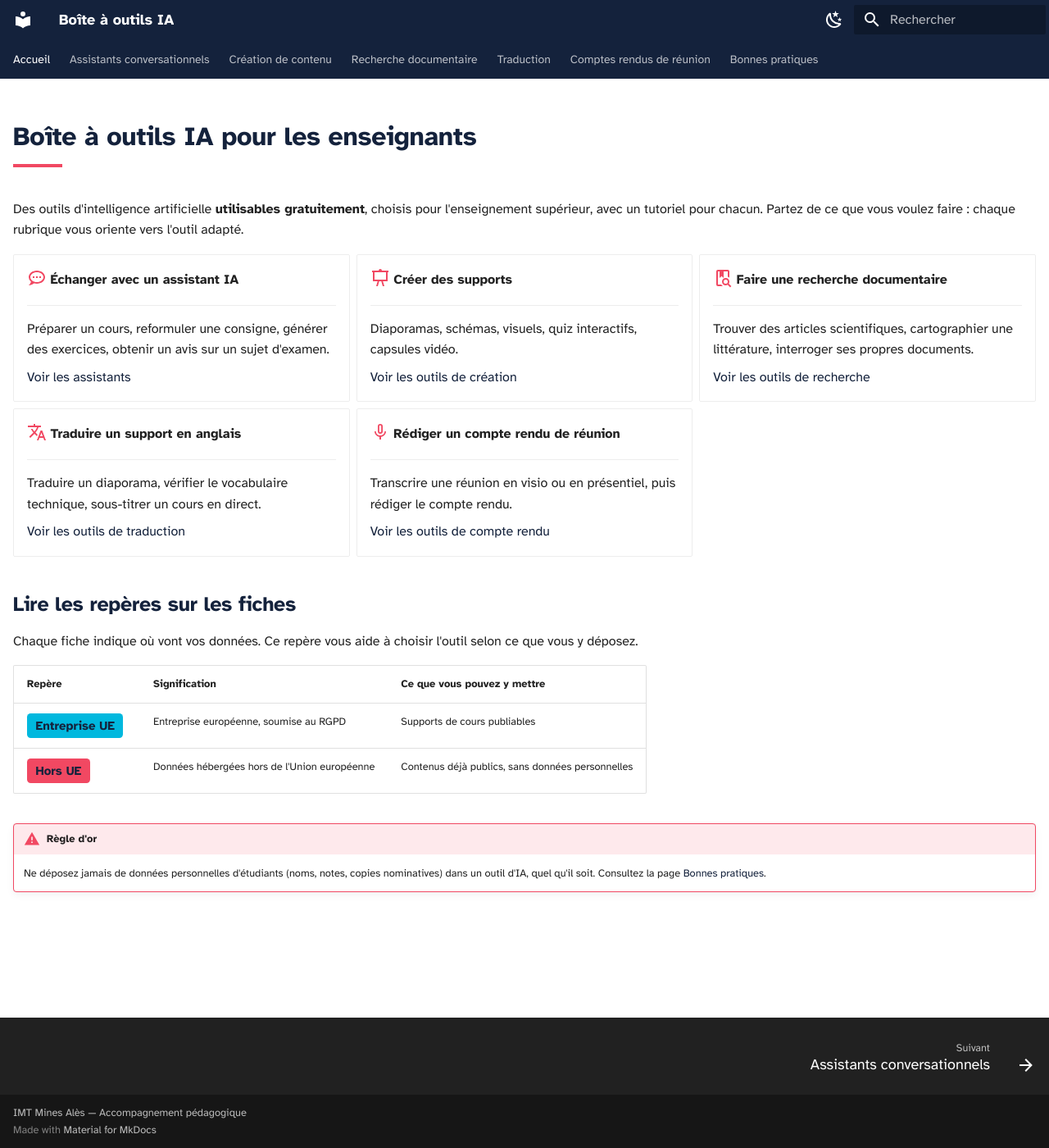
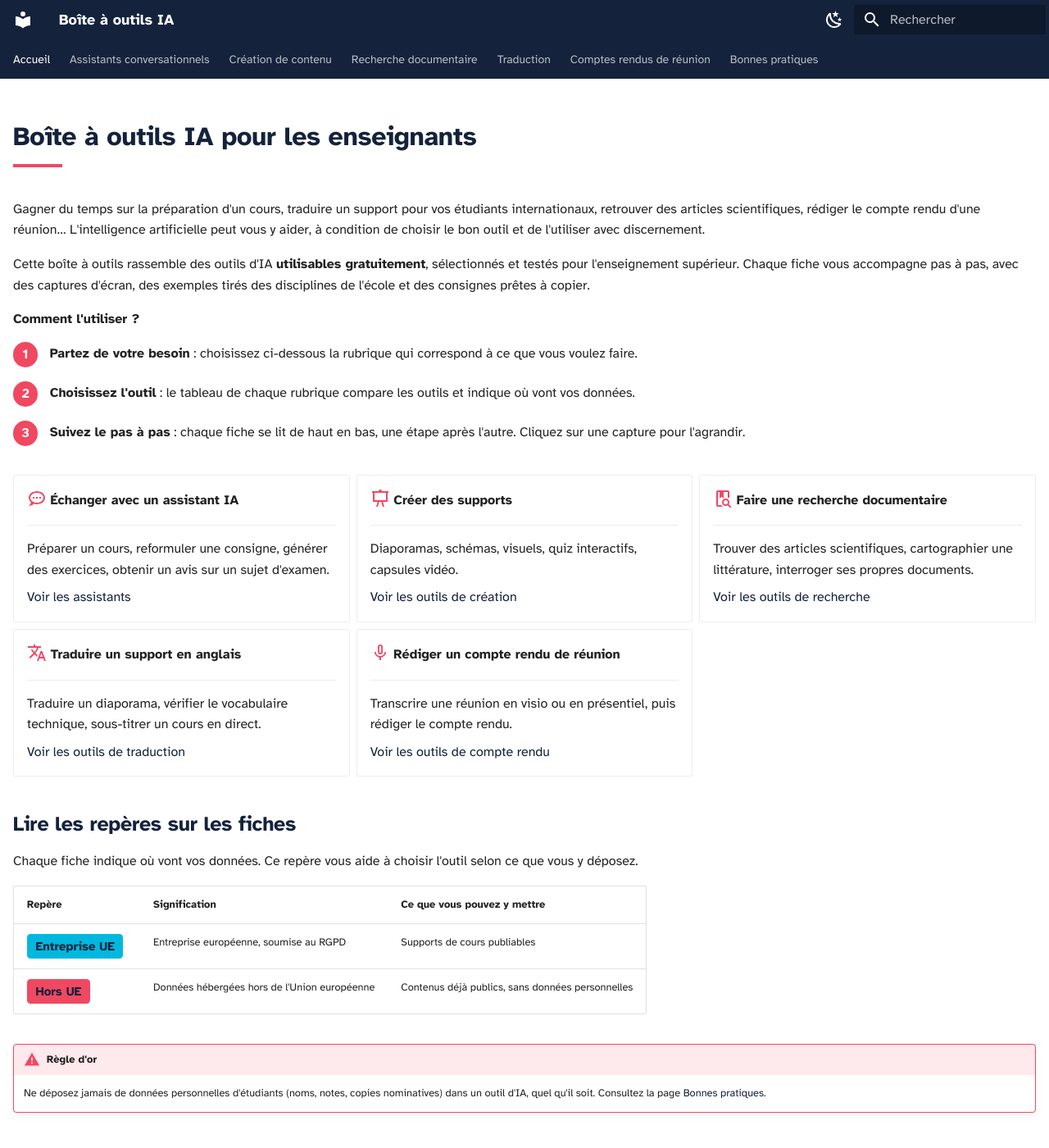
Before and after one commit to Celine-ferrier/Boite-outils-IA, an MkDocs documentation site: the page built from docs/index.md, in a window 1280 px wide and 1400 px high. Shown: the whole window at 82% size. Built offline with MkDocs 1.6.1 and Material for MkDocs 9.7.7, drawn with Linux system fonts in a browser that asks for light colours; some of the changed text lies outside the part shown.

Commit message:
Accueil : texte d'introduction, mode d'emploi en 3 étapes et contacts
Co-Authored-By: Claude Opus 5.5 <noreply@anthropic.com>
Claude-Session: https://claude.ai/code/session_01ADR9hzhyEw6Dc3N18BUyt5

```diff
--- a/docs/index.md
+++ b/docs/index.md
@@ -6,7 +6,15 @@ hide:
 
 # Boîte à outils IA pour les enseignants
 
-Des outils d'intelligence artificielle **utilisables gratuitement**, choisis pour l'enseignement supérieur, avec un tutoriel pour chacun. Partez de ce que vous voulez faire : chaque rubrique vous oriente vers l'outil adapté.
+Gagner du temps sur la préparation d'un cours, traduire un support pour vos étudiants internationaux, retrouver des articles scientifiques, rédiger le compte rendu d'une réunion… L'intelligence artificielle peut vous y aider, à condition de choisir le bon outil et de l'utiliser avec discernement.
+
+Cette boîte à outils rassemble des outils d'IA **utilisables gratuitement**, sélectionnés et testés pour l'enseignement supérieur. Chaque fiche vous accompagne pas à pas, avec des captures d'écran, des exemples tirés des disciplines de l'école et des consignes prêtes à copier.
+
+**Comment l'utiliser ?**
+
+1. **Partez de votre besoin** : choisissez ci-dessous la rubrique qui correspond à ce que vous voulez faire.
+2. **Choisissez l'outil** : le tableau de chaque rubrique compare les outils et indique où vont vos données.
+3. **Suivez le pas à pas** : chaque fiche se lit de haut en bas, une étape après l'autre. Cliquez sur une capture pour l'agrandir.
 
 <div class="grid cards" markdown>
 
@@ -63,3 +71,10 @@ Chaque fiche indique où vont vos données. Ce repère vous aide à choisir l'ou
 
 !!! warning "Règle d'or"
     Ne déposez jamais de données personnelles d'étudiants (noms, notes, copies nominatives) dans un outil d'IA, quel qu'il soit. Consultez la page [Bonnes pratiques](bonnes-pratiques.md).
+
+## Une question, un problème ?
+
+Une fiche n'est plus à jour, un outil ne fonctionne pas comme indiqué, ou vous souhaitez être accompagné dans vos premiers usages ? Contactez :
+
+- **Céline Ferrier**, ingénieure pédagogique ;
+- **Nathan Arthur**.
```
